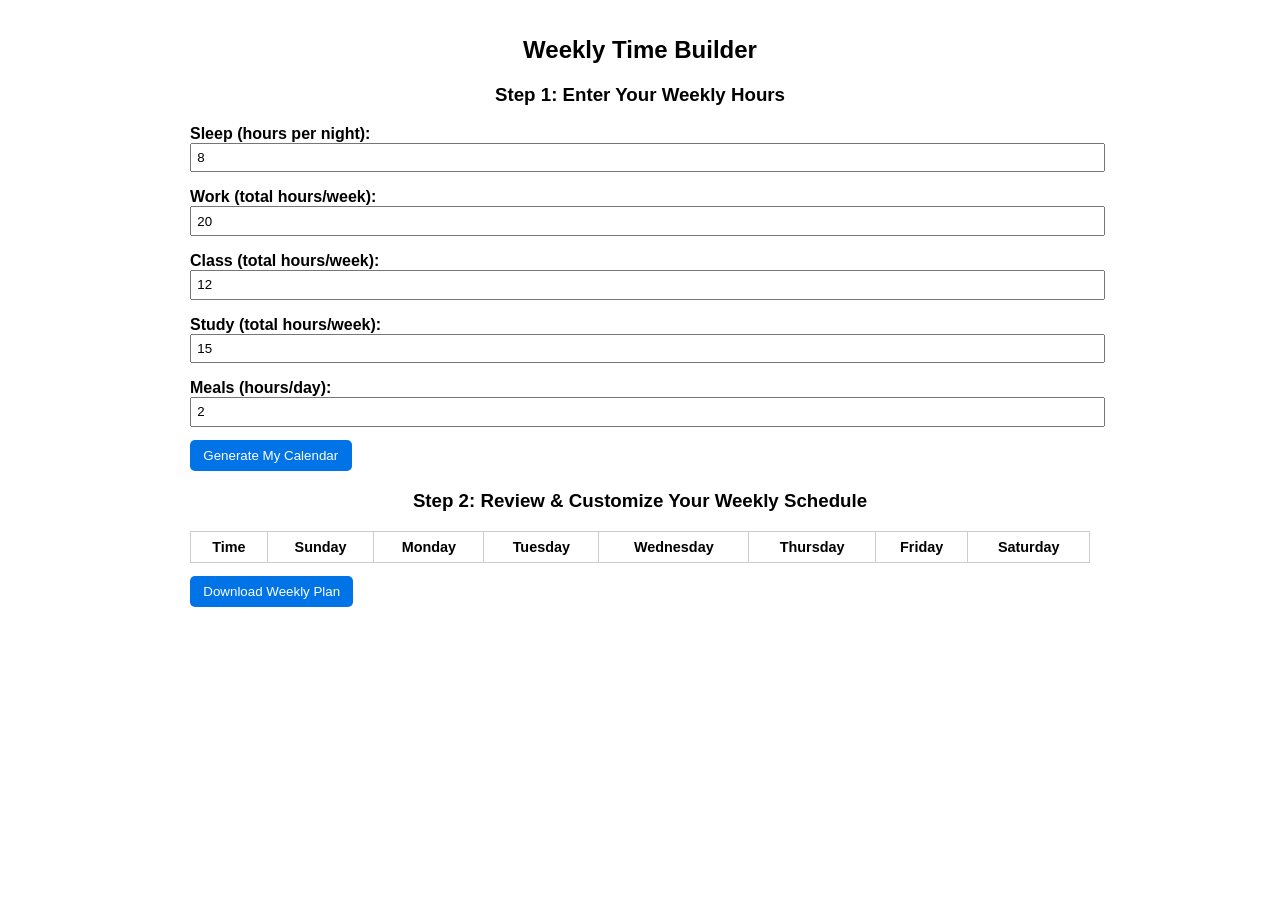
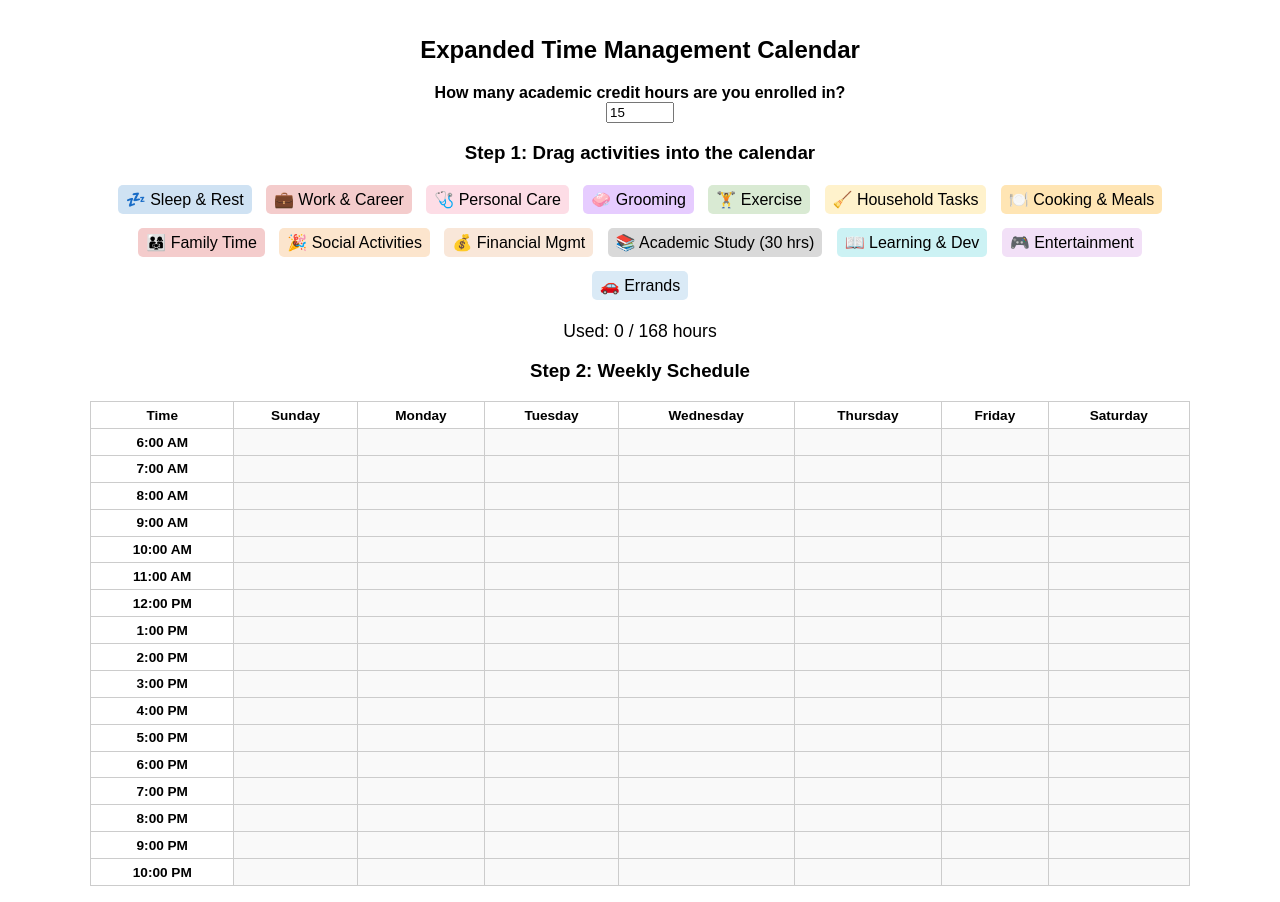
Before and after one commit to WSCC-InstructionalDesign/studenttimemanagementplanner, a plain HTML site: page index.html in a window 1280 px wide. Before the commit the page ends 800 px from the top, so only its background shows below. Drawn offline with Linux system fonts and the light colour scheme.

Commit message:
Add files via upload

```diff
--- a/index.html
+++ b/index.html
@@ -2,155 +2,153 @@
 <html lang="en">
 <head>
   <meta charset="UTF-8" />
-  <title>Auto-Generated Time Management Calendar</title>
+  <title>Expanded Time Management Planner</title>
   <style>
-    body { font-family: Arial, sans-serif; max-width: 900px; margin: auto; padding: 1em; }
+    body { font-family: Arial, sans-serif; max-width: 1100px; margin: auto; padding: 1em; }
     h2, h3 { text-align: center; }
     label { font-weight: bold; display: block; margin-top: 1em; }
-    input { width: 100%; padding: 0.4em; }
-    table { width: 100%; border-collapse: collapse; margin-top: 1em; font-size: 0.9em; }
-    th, td { border: 1px solid #ccc; padding: 0.5em; vertical-align: top; }
-    td[contenteditable="true"] { background: #f5f5f5; }
-    button { margin-top: 1em; padding: 0.6em 1em; background-color: #0073e6; color: white; border: none; border-radius: 5px; cursor: pointer; }
-    button:hover { background-color: #005bb5; }
+    table { width: 100%; border-collapse: collapse; margin-top: 1em; font-size: 0.85em; }
+    th, td { border: 1px solid #ccc; padding: 0.4em; text-align: center; vertical-align: top; min-height: 3em; }
+    td.dropzone { background-color: #f9f9f9; }
+    td.dropzone.over { background-color: #d0e0ff; }
+    .legend td { padding: 0.3em 0.5em; }
+
+    .activity { padding: 0.3em 0.5em; margin: 0.2em; border-radius: 5px; cursor: grab; display: inline-block; white-space: nowrap; }
+
+    /* Color-coded classes */
+    .Sleep { background-color: #cfe2f3; }        .Work { background-color: #f4cccc; }
+    .Personal { background-color: #fddde6; }     .Grooming { background-color: #e6ccff; }
+    .Fitness { background-color: #d9ead3; }      .Household { background-color: #fff2cc; }
+    .Meals { background-color: #ffe5b4; }        .Family { background-color: #f4cccc; }
+    .Social { background-color: #fce5cd; }       .Finance { background-color: #f9e7d9; }
+    .Academic { background-color: #d9d9d9; }     .Learning { background-color: #ccf2f4; }
+    .Leisure { background-color: #f2e0f7; }      .Errands { background-color: #daeaf6; }
+
+    .drag-area { display: flex; flex-wrap: wrap; gap: 0.5em; justify-content: center; margin-bottom: 1em; }
+    .counter { font-size: 1.1em; text-align: center; margin-top: 1em; }
+    .warning { color: red; font-weight: bold; }
   </style>
 </head>
 <body>
 
-<h2>Weekly Time Builder</h2>
+<h2>Expanded Time Management Calendar</h2>
 
-<div>
-  <h3>Step 1: Enter Your Weekly Hours</h3>
-  <label>Sleep (hours per night):</label>
-  <input type="number" id="sleep" value="8" />
-
-  <label>Work (total hours/week):</label>
-  <input type="number" id="work" value="20" />
-
-  <label>Class (total hours/week):</label>
-  <input type="number" id="classTime" value="12" />
-
-  <label>Study (total hours/week):</label>
-  <input type="number" id="study" value="15" />
-
-  <label>Meals (hours/day):</label>
-  <input type="number" id="meals" value="2" />
-
-  <button onclick="generateSchedule()">Generate My Calendar</button>
+<!-- Academic Credit Hour Prompt -->
+<div style="text-align:center;">
+  <label>How many academic credit hours are you enrolled in?</label>
+  <input type="number" id="credits" value="15" style="width:60px;" onchange="updateAcademicBlock()" />
 </div>
 
-<div id="calendarArea">
-  <h3>Step 2: Review & Customize Your Weekly Schedule</h3>
-  <table id="calendar">
-    <thead>
-      <tr>
-        <th>Time</th>
-        <th>Sunday</th>
-        <th>Monday</th>
-        <th>Tuesday</th>
-        <th>Wednesday</th>
-        <th>Thursday</th>
-        <th>Friday</th>
-        <th>Saturday</th>
-      </tr>
-    </thead>
-    <tbody id="calendarBody"></tbody>
-  </table>
+<h3>Step 1: Drag activities into the calendar</h3>
+
+<div class="drag-area" aria-label="Activity blocks">
+  <div class="activity Sleep" draggable="true" data-type="Sleep">💤 Sleep & Rest</div>
+  <div class="activity Work" draggable="true" data-type="Work">💼 Work & Career</div>
+  <div class="activity Personal" draggable="true" data-type="Personal">🩺 Personal Care</div>
+  <div class="activity Grooming" draggable="true" data-type="Grooming">🧼 Grooming</div>
+  <div class="activity Fitness" draggable="true" data-type="Fitness">🏋️ Exercise</div>
+  <div class="activity Household" draggable="true" data-type="Household">🧹 Household Tasks</div>
+  <div class="activity Meals" draggable="true" data-type="Meals">🍽️ Cooking & Meals</div>
+  <div class="activity Family" draggable="true" data-type="Family">👨‍👩‍👧 Family Time</div>
+  <div class="activity Social" draggable="true" data-type="Social">🎉 Social Activities</div>
+  <div class="activity Finance" draggable="true" data-type="Finance">💰 Financial Mgmt</div>
+  <div class="activity Academic" draggable="true" data-type="Academic" id="academicBlock">📚 Academic Study (30 hrs)</div>
+  <div class="activity Learning" draggable="true" data-type="Learning">📖 Learning & Dev</div>
+  <div class="activity Leisure" draggable="true" data-type="Leisure">🎮 Entertainment</div>
+  <div class="activity Errands" draggable="true" data-type="Errands">🚗 Errands</div>
 </div>
 
-<button onclick="downloadSchedule()">Download Weekly Plan</button>
+<div class="counter" id="hourCounter">Used: 0 / 168 hours</div>
+<div class="counter warning" id="warningMsg" style="display:none;">⚠️ You’ve exceeded 168 hours!</div>
+
+<!-- Calendar Grid -->
+<h3>Step 2: Weekly Schedule</h3>
+<table>
+  <thead>
+    <tr>
+      <th>Time</th>
+      <th>Sunday</th><th>Monday</th><th>Tuesday</th><th>Wednesday</th>
+      <th>Thursday</th><th>Friday</th><th>Saturday</th>
+    </tr>
+  </thead>
+  <tbody id="calendarBody"></tbody>
+</table>
 
 <script>
-const times = Array.from({ length: 17 }, (_, i) => `${6 + i}:00 ${6 + i < 12 ? 'AM' : 'PM'}`);
+const times = Array.from({ length: 17 }, (_, i) => {
+  const hour = 6 + i;
+  const period = hour >= 12 ? 'PM' : 'AM';
+  const display = ((hour - 1) % 12 + 1) + ':00 ' + period;
+  return display;
+});
+
 const calendarBody = document.getElementById("calendarBody");
-const calendar = {};
+const hourCounter = document.getElementById("hourCounter");
+const warningMsg = document.getElementById("warningMsg");
+const academicBlock = document.getElementById("academicBlock");
 
-function resetCalendar() {
-  calendarBody.innerHTML = "";
+function updateHourCount() {
+  const cells = document.querySelectorAll("td.dropzone");
+  let total = 0;
+  cells.forEach(cell => {
+    if (cell.dataset.filled === "true") total++;
+  });
+  hourCounter.textContent = `Used: ${total} / 168 hours`;
+  warningMsg.style.display = total > 168 ? "block" : "none";
+}
+
+function updateAcademicBlock() {
+  const credits = parseInt(document.getElementById("credits").value || 0);
+  const hours = credits * 2;
+  academicBlock.innerText = `📚 Academic Study (${hours} hrs)`;
+}
+
+function createCalendar() {
   for (let i = 0; i < times.length; i++) {
     const row = document.createElement("tr");
     row.innerHTML = `<td><strong>${times[i]}</strong></td>`;
     for (let day = 0; day < 7; day++) {
-      const key = `${day}-${i}`;
-      calendar[key] = "";
-      row.innerHTML += `<td contenteditable="true" id="cell-${key}"></td>`;
+      const cell = document.createElement("td");
+      cell.classList.add("dropzone");
+      cell.dataset.filled = "false";
+      cell.addEventListener("dragover", e => {
+        e.preventDefault();
+        cell.classList.add("over");
+      });
+      cell.addEventListener("dragleave", () => cell.classList.remove("over"));
+      cell.addEventListener("drop", e => {
+        e.preventDefault();
+        cell.classList.remove("over");
+        const type = e.dataTransfer.getData("text/plain");
+        if (!cell.dataset.filled || cell.dataset.filled === "false") {
+          const icon = document.querySelector(`.activity[data-type="${type}"]`).innerText.split(" ")[0];
+          cell.innerText = icon + " " + type;
+          cell.className = `dropzone ${type}`;
+          cell.dataset.filled = "true";
+          updateHourCount();
+        }
+      });
+      cell.addEventListener("click", () => {
+        cell.innerText = "";
+        cell.className = "dropzone";
+        cell.dataset.filled = "false";
+        updateHourCount();
+      });
+      row.appendChild(cell);
     }
     calendarBody.appendChild(row);
   }
 }
 
-function assignBlock(activity, hours, preferredSlots) {
-  let placed = 0;
-  for (const slot of preferredSlots) {
-    const [day, hour] = slot;
-    const key = `${day}-${hour}`;
-    if (!calendar[key]) {
-      document.getElementById(`cell-${key}`).innerText = activity;
-      calendar[key] = activity;
-      if (++placed >= hours) break;
-    }
-  }
-}
+document.querySelectorAll(".activity").forEach(item => {
+  item.addEventListener("dragstart", e => {
+    e.dataTransfer.setData("text/plain", e.target.dataset.type);
+  });
+});
 
-function generateSchedule() {
-  resetCalendar();
-  const sleep = parseFloat(document.getElementById("sleep").value || 0);
-  const work = parseFloat(document.getElementById("work").value || 0);
-  const classTime = parseFloat(document.getElementById("classTime").value || 0);
-  const study = parseFloat(document.getElementById("study").value || 0);
-  const meals = parseFloat(document.getElementById("meals").value || 0);
-
-  // Pre-fill predictable blocks
-  for (let day = 0; day < 7; day++) {
-    // Sleep 11PM–7AM
-    for (let h = 17; h <= 24 && h - 6 < 17; h++) {
-      const hourIndex = h - 6 >= 0 ? h - 6 : 0;
-      if (hourIndex < 17) assignBlock("Sleep", sleep, [[day, hourIndex]]);
-    }
-    // Meals at 12PM & 6PM
-    assignBlock("Meals", 1, [[day, 6]]); // 12PM
-    assignBlock("Meals", 1, [[day, 12]]); // 6PM
-  }
-
-  // Class: MWF 9AM–12PM (3hrs each x3 = 9hrs), fill more if needed
-  let classHours = classTime;
-  const classSlots = [];
-  [1, 3, 5].forEach(day => {
-    for (let h = 3; h <= 5; h++) classSlots.push([day, h]); // 9–12
-  });
-  assignBlock("Class", classHours, classSlots);
-
-  // Work: Tue/Thu 1PM–5PM (4hrs x2 = 8hrs)
-  let workSlots = [];
-  [2, 4].forEach(day => {
-    for (let h = 7; h <= 10; h++) workSlots.push([day, h]); // 1–5
-  });
-  assignBlock("Work", work, workSlots);
-
-  // Study: Evenings Mon–Fri 7–9PM
-  let studySlots = [];
-  [1,2,3,4,5].forEach(day => {
-    for (let h = 13; h <= 14; h++) studySlots.push([day, h]); // 7–9PM
-  });
-  assignBlock("Study", study, studySlots);
-}
-
-function downloadSchedule() {
-  let text = "Weekly Schedule\nTime\tSun\tMon\tTue\tWed\tThu\tFri\tSat\n";
-  for (let i = 0; i < times.length; i++) {
-    let row = `${times[i]}`;
-    for (let day = 0; day < 7; day++) {
-      const cell = document.getElementById(`cell-${day}-${i}`);
-      row += `\t${cell ? cell.innerText : ""}`;
-    }
-    text += row + "\n";
-  }
-  const blob = new Blob([text], { type: "text/plain" });
-  const link = document.createElement("a");
-  link.href = URL.createObjectURL(blob);
-  link.download = "WeeklySchedule.txt";
-  link.click();
-}
+createCalendar();
+updateAcademicBlock();
+updateHourCount();
 </script>
 
 </body>
```
